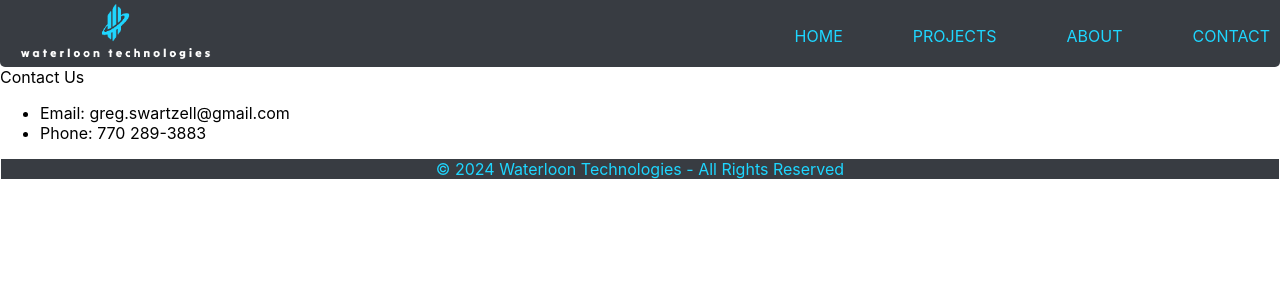
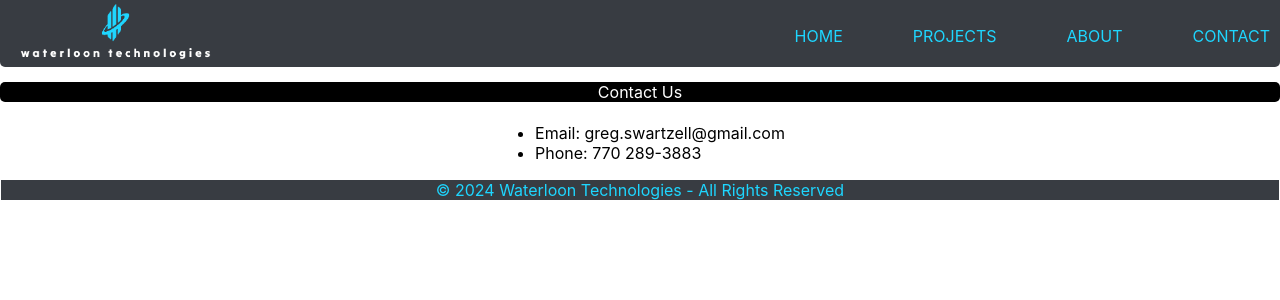
Before and after one commit to gswartzell/waterloon_technologies, a React (Create React App) app: page /contact in a window 1280 px wide. Shown: the top 300 px of the page. Built offline with nearby package versions, Linux system fonts and the light colour scheme.

Commit message:
adding link for Capaoga

```diff
--- /dev/null
+++ b/src/Contact.css
@@ -0,0 +1,15 @@
+.contactContainer {
+  height: 90%;
+  display: flex;
+  align-items: center;
+  flex-direction: column;
+  margin-top: 10px;
+}
+.contactTitle {
+  background-color: black;
+  color: white;
+  width: 100%;
+  border-radius: 5px;
+  margin: 5px;
+  text-align: center;
+}
--- a/src/Contact.jsx
+++ b/src/Contact.jsx
@@ -1,9 +1,10 @@
 import React from "react";
+import "./Contact.css";
 
 const Contact = () => {
   return (
     <div className="contactContainer">
-      Contact Us
+      <div className="contactTitle">Contact Us</div>
       <div className="contactDetails">
         <ul>
           <li>Email: greg.swartzell@gmail.com </li>
--- a/src/Projects.jsx
+++ b/src/Projects.jsx
@@ -1,5 +1,6 @@
 import React from "react";
 import "./Projects.css";
+import { Link } from "react-router-dom";
 
 const Projects = () => {
   return (
@@ -7,7 +8,10 @@ const Projects = () => {
       <div className="containerTitle">Projects</div>
       Here is a list of the projects we are working on:
       <ul>
-        <li>Capaoga - a website for a small counseling office</li>
+        <li>
+          <Link to="/capaoga">Capaoga</Link> - a website for a small counseling
+          office
+        </li>
         <li>Code Coach - we website for development coaching</li>
       </ul>
     </div>
```
Also changed, not shown: Amplify.json (added, +42 -0 lines).
